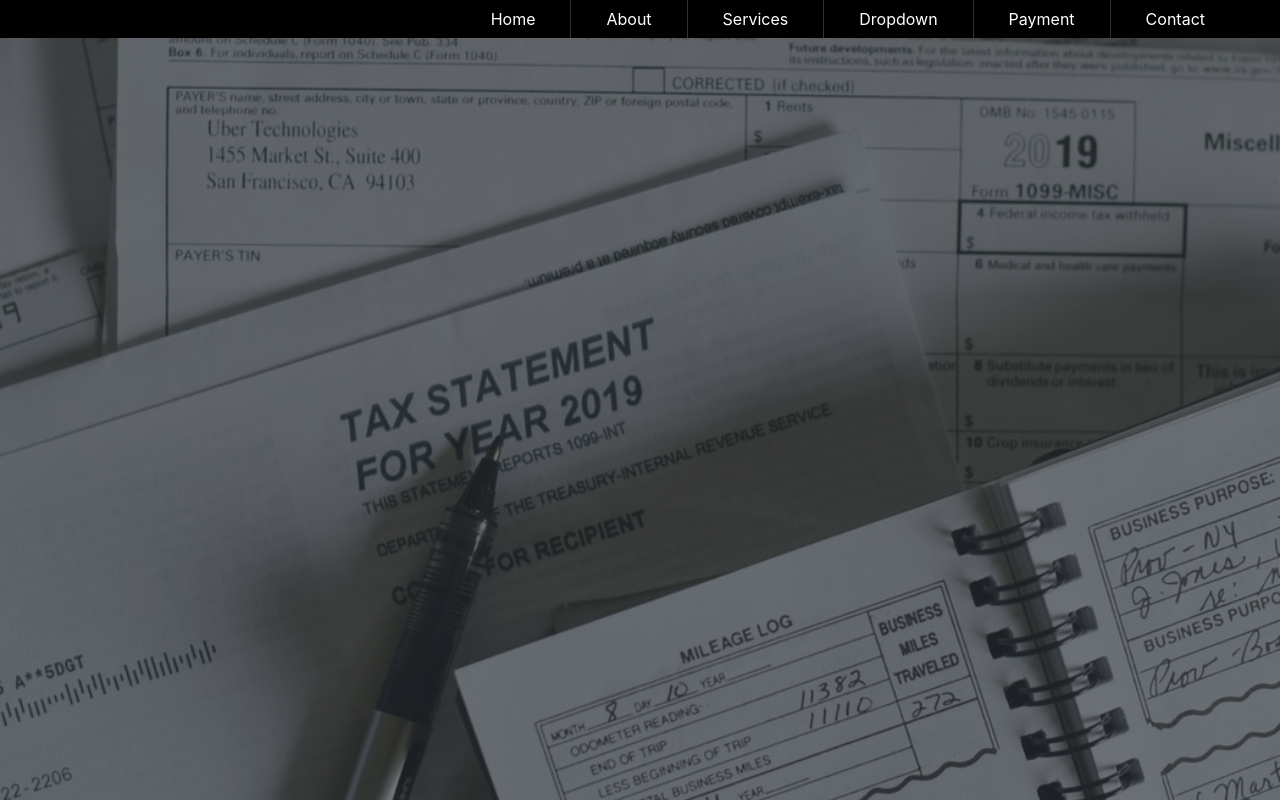
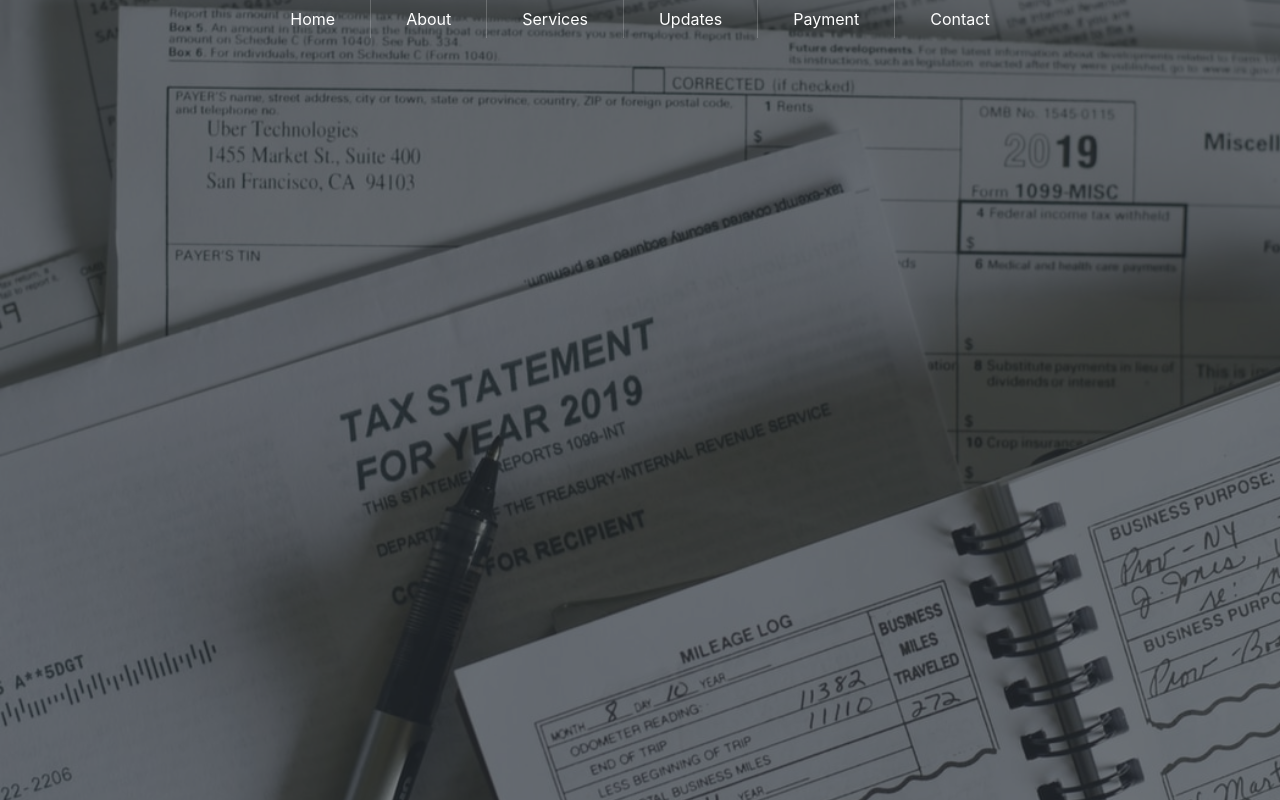
Before and after one commit to torreythomas/DowTax, a React (Create React App) app in the folder dowtax/: page / in a window 1280 px wide. Built offline with nearby package versions, Linux system fonts and the light colour scheme.

Commit message:
I completed the navigation menu sans actual page id links

```diff
--- a/dowtax/src/App.css
+++ b/dowtax/src/App.css
@@ -28,12 +28,11 @@ a {
 /* Navigation styling  */
 .navigation-header{
   width:100%;
-  background: #000;
 }
 
 header ul {
   display: flex;
-  justify-content: flex-end;
+  justify-content: center;
   max-width: 1200px;
   margin: 0 auto;
   padding: 0;
@@ -63,7 +62,10 @@ header ul li:hover  {
 }
 
 @media (max-width: 768px){
-
+  .navigation-header{
+    width:100%;
+    background: #000;
+  }
   header ul {
     display:block;
   }
--- a/dowtax/src/App.js
+++ b/dowtax/src/App.js
@@ -11,7 +11,7 @@ function App() {
         <li className="nav-item"><a href="#">Home</a></li>
         <li className="nav-item"><a href="#">About</a></li>
         <li className="nav-item"><a href="#">Services</a></li>
-        <li className="nav-item"><a href="#">Dropdown</a></li>
+        <li className="nav-item"><a href="#">Updates</a></li>
         <li className="nav-item"><a href="#">Payment</a></li>
         <li className="nav-item"><a href="#">Contact</a></li>
         </ul>
```
